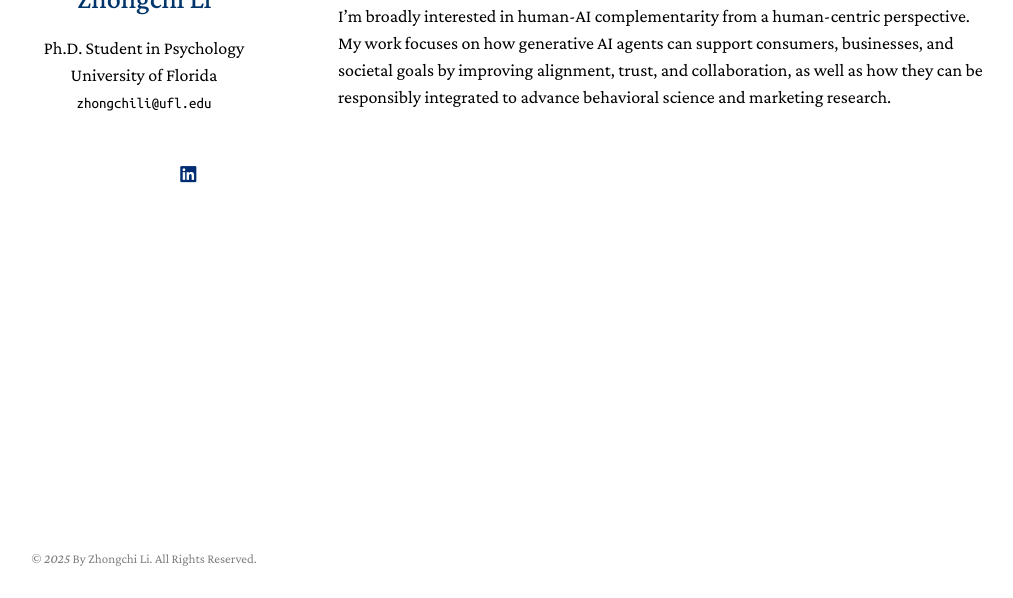
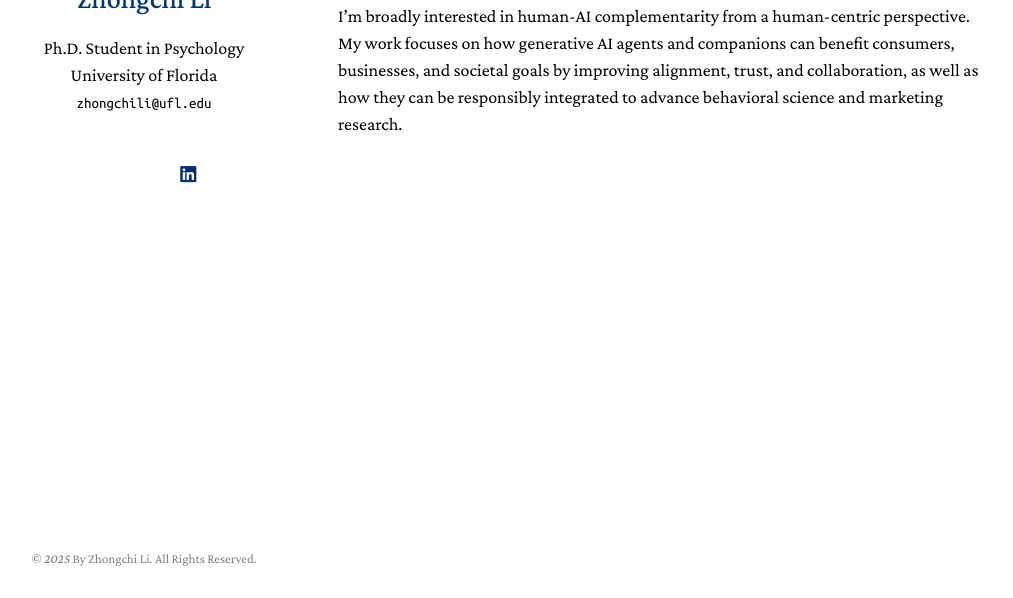
Before and after one commit to zhongchili52/zhongchili52.github.io, a Jekyll site: the page built from index.md, in a window 1280 px wide, cut to the strip 302-900 px from the top of the page. Shown: the whole strip, without its empty margins (132-1145 px from the left). Built offline with Jekyll 4.4.1, drawn with Linux system fonts in a browser that asks for light colours; a style sheet for code colours, icons or effects is not loaded.

Commit message:
Update index.md

```diff
--- a/index.md
+++ b/index.md
@@ -9,4 +9,4 @@ permalink: /
 
 I am currently a Ph.D. student in the Department of Psychology at [University of Florida](https://psych.ufl.edu/social-psychology/people/) advised by [Dr. Gregory Webster](https://www.gdwebster.com/) and Minor in [Computer & Information Science & Engineering](https://www.cise.ufl.edu/) advised by [Dr. Emmanuel Dorley](https://www.emmanueldorley.com/#intro). I received my <font color="#fd5e53">M.S. in Electrical and Computer Engineering</font> at [Carnegie Mellon University](https://www.ece.cmu.edu/) and my <font color="#fd5e53">B.Eng. in Information Engineering</font> at [Southeast University](https://www.seu.edu.cn/english/) where I graduated from the [Chien-Shiung Wu Honored College](https://wjx.seu.edu.cn/wjxen/).
 
-I'm broadly interested in human-AI complementarity from a human-centric perspective. My work focuses on how generative AI agents can support consumers, businesses, and societal goals by improving alignment, trust, and collaboration, as well as how they can be responsibly integrated to advance behavioral science and marketing research.
+I'm broadly interested in human-AI complementarity from a human-centric perspective. My work focuses on how generative AI agents and companions can benefit consumers, businesses, and societal goals by improving alignment, trust, and collaboration, as well as how they can be responsibly integrated to advance behavioral science and marketing research.
```
